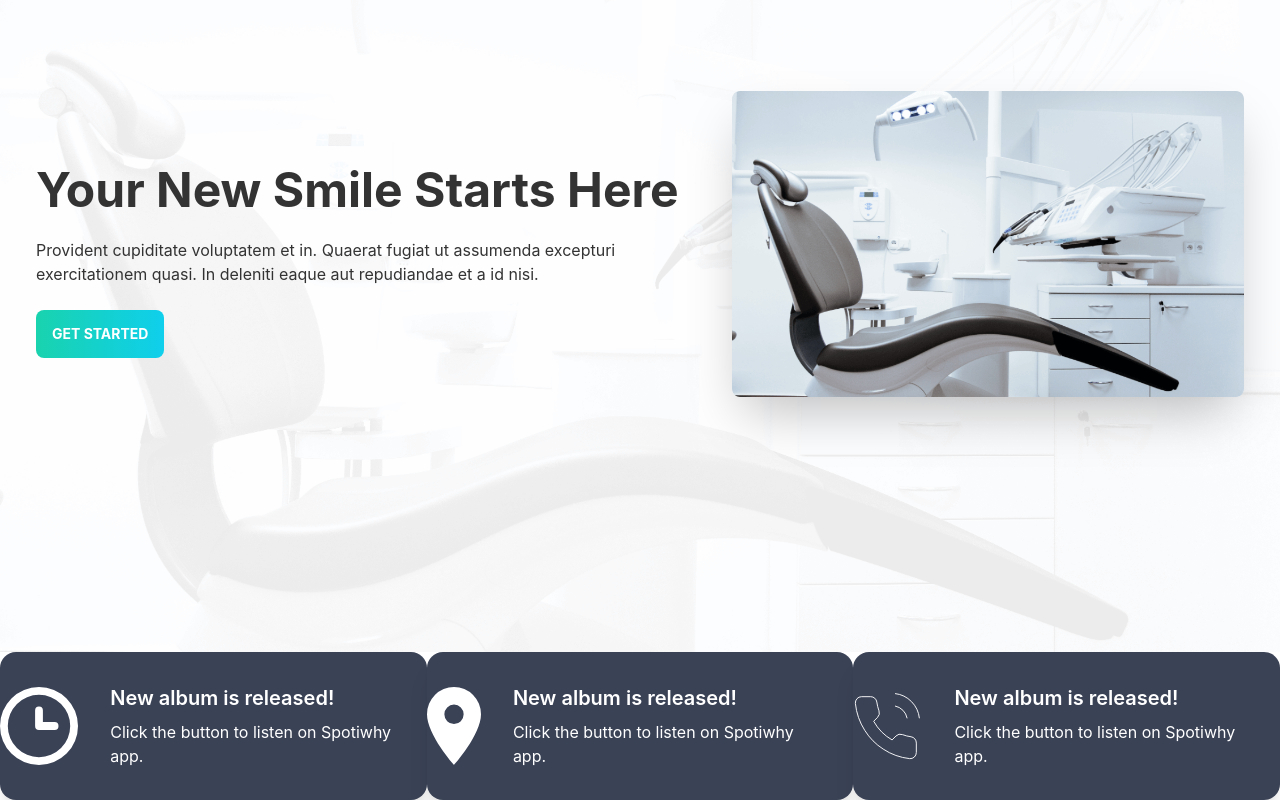
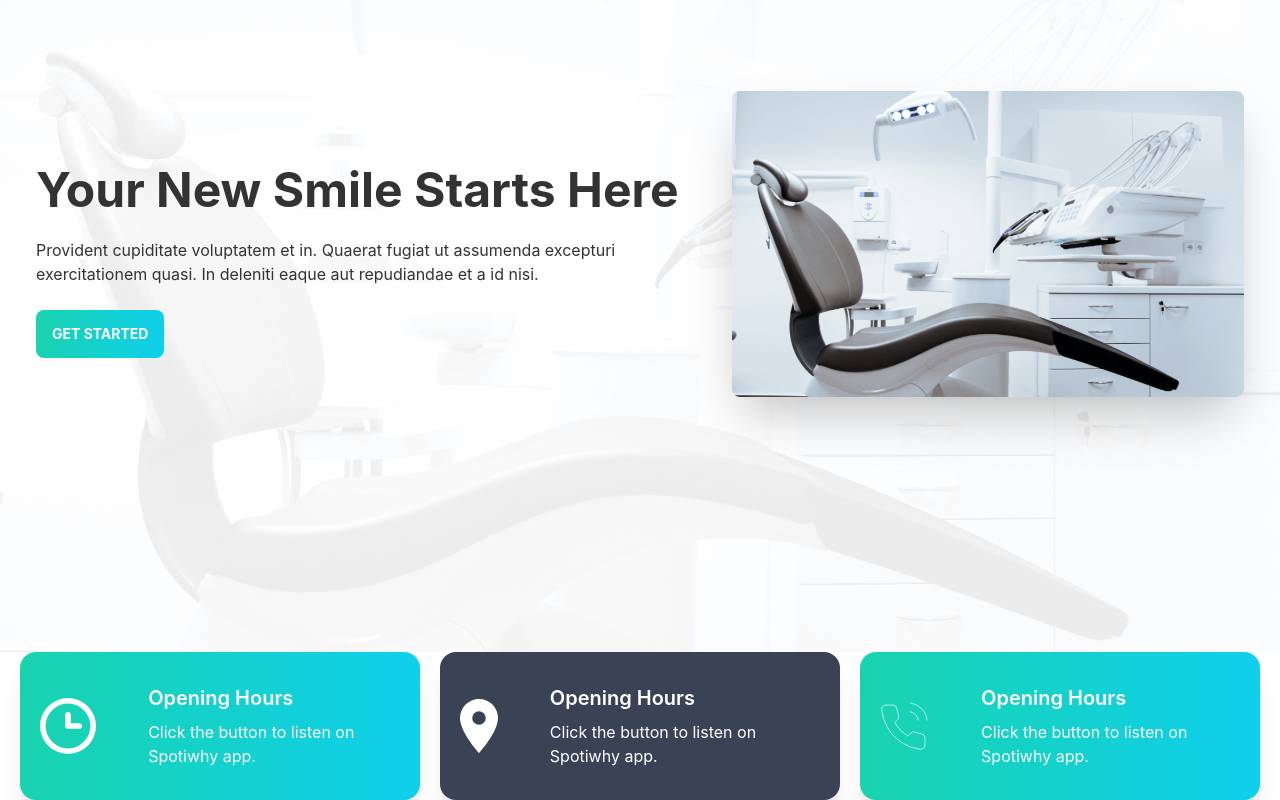
Before and after one commit to ParvesPR/Doctor-s-Portal, a React (Create React App) app: page / in a window 1280 px wide. Shown: the part 212-1012 px from the top of the page. Built offline with nearby package versions, Linux system fonts and the light colour scheme.

Commit message:
complete info Card

```diff
--- a/src/page/Home/Info/Info.js
+++ b/src/page/Home/Info/Info.js
@@ -6,10 +6,10 @@ import InfoCard from '../InfoCard/InfoCard';
 
 const Info = () => {
     return (
-        <div className='grid grid-cols-1 lg:grid-cols-3'>
-            <InfoCard img={clock}></InfoCard>
-            <InfoCard img={marker}></InfoCard>
-            <InfoCard img={phone}></InfoCard>
+        <div className='px-5 grid grid-cols-1 lg:grid-cols-3 gap-5'>
+            <InfoCard cardTitle={'Opening Hours'} bgClass={'bg-gradient-to-r from-secondary to-primary'} img={clock}></InfoCard>
+            <InfoCard cardTitle={'Opening Hours'} bgClass={'bg-accent'} img={marker}></InfoCard>
+            <InfoCard cardTitle={'Opening Hours'} bgClass={'bg-gradient-to-r from-secondary to-primary'} img={phone}></InfoCard>
         </div>
     );
 };
--- a/src/page/Home/InfoCard/InfoCard.js
+++ b/src/page/Home/InfoCard/InfoCard.js
@@ -1,14 +1,14 @@
 import React from 'react';
 
-const InfoCard = ({ img }) => {
+const InfoCard = ({ img, cardTitle, bgClass }) => {
     return (
-        <div class="card lg:card-side bg-accent text-white shadow-xl">
+        <div class={`card lg:card-side bg-accent text-white shadow-xl ${bgClass}`}>
             <figure>
-                <img src={img} alt="Album" />
+                <img className='p-5' src={img} alt="Album" />
 
             </figure>
             <div class="card-body">
-                <h2 class="card-title">New album is released!</h2>
+                <h2 class="card-title">{cardTitle}</h2>
                 <p>Click the button to listen on Spotiwhy app.</p>
             </div>
         </div>
```
